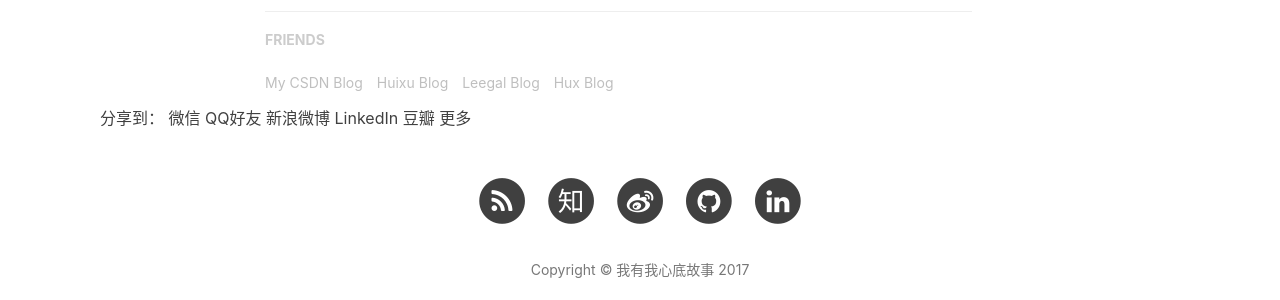
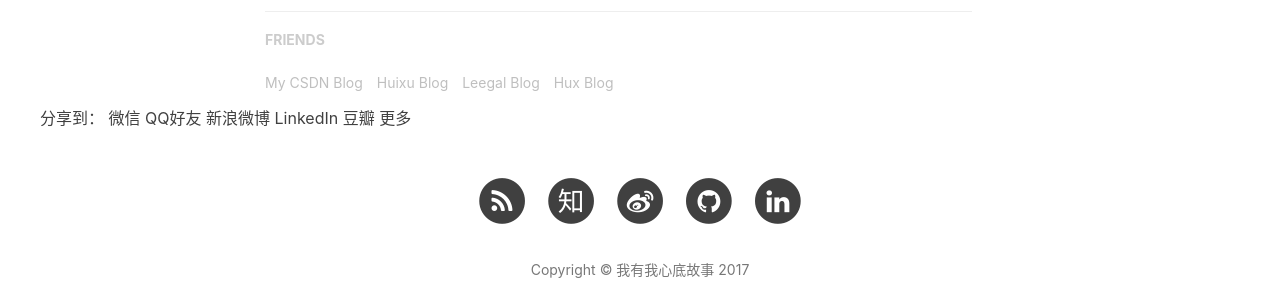
Before and after one commit to Tomy-Lee/Tomy-Lee.github.io, a Jekyll site: the page built from _posts/2017-11-18-feeling1.md, in a window 1280 px wide. Shown: the part 5897-6197 px from the top of the page. Built offline with Jekyll 4.4.1, drawn with Linux system fonts in a browser that asks for light colours; nearby versions of some CDN libraries; comment, search, counter and statistics services are not loaded.

Commit message:
Update post.html

```diff
--- a/_layouts/post.html
+++ b/_layouts/post.html
@@ -268,7 +268,7 @@
 
 
 <!-- JiaThis Button BEGIN -->
-<div class="jiathis_style" style="width:1080px; height:20px; margin:0 auto;">
+<div class="jiathis_style" style="width:1200px; height:20px; margin:0 auto;">
 	<span class="jiathis_txt">分享到：</span>
 	<a class="jiathis_button_weixin">微信</a>
 	<a class="jiathis_button_cqq">QQ好友</a>
```
